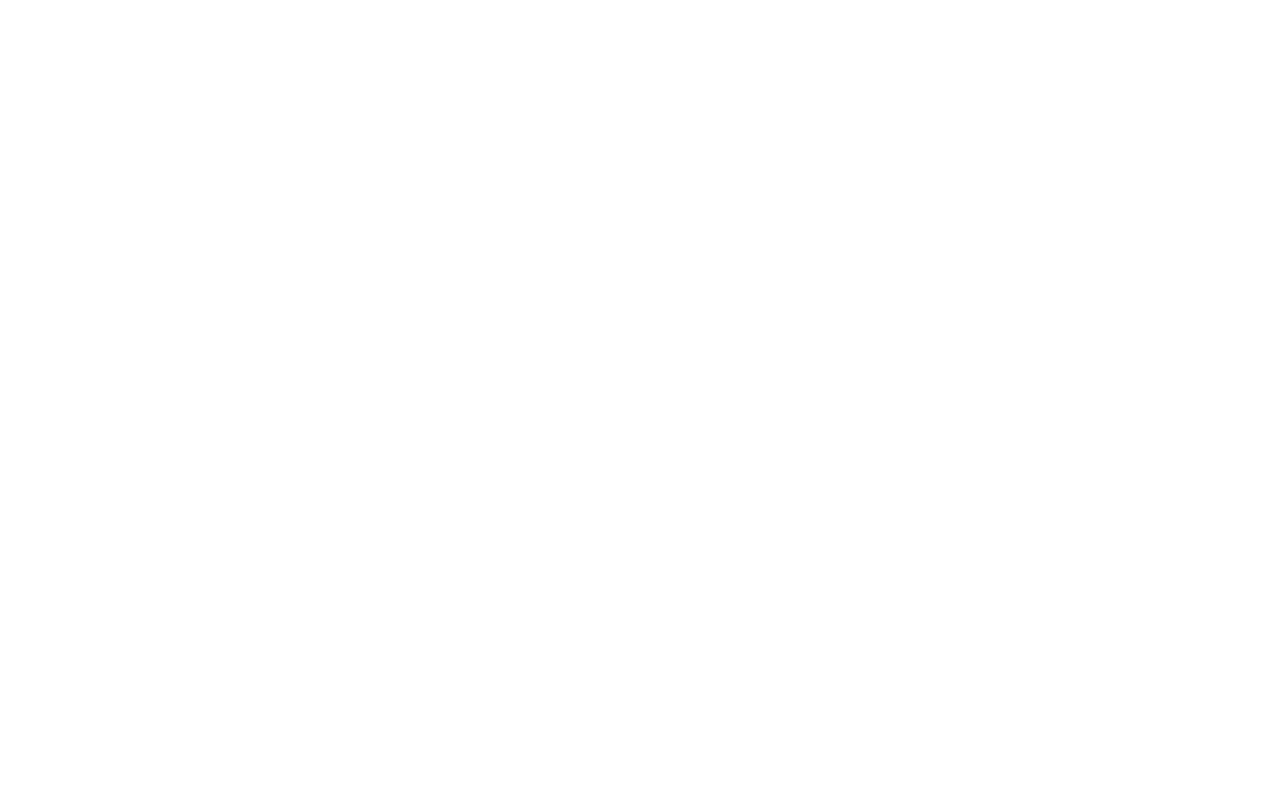
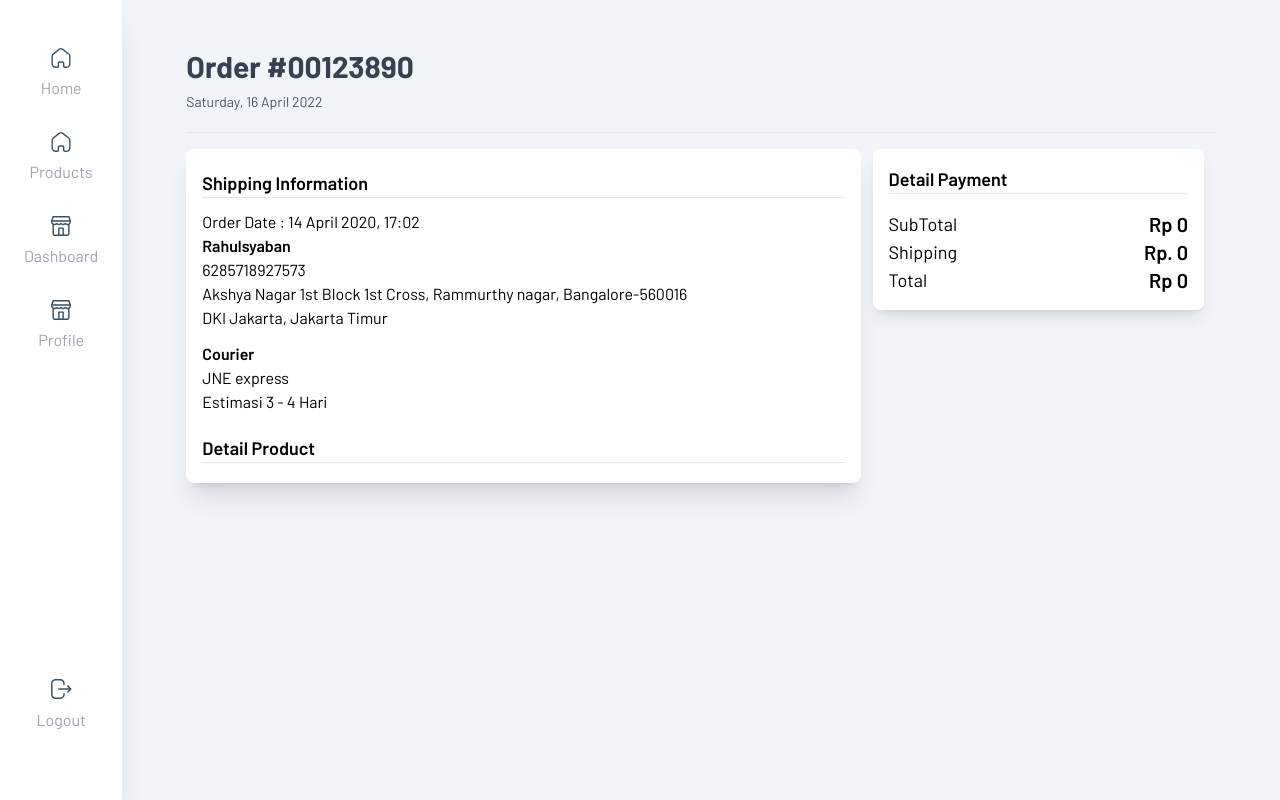
Before and after one commit to rahulsya/posmicro, a React (Create React App) app: page /detail-order in a window 1280 px wide. Before the commit this address had no page. Built offline with nearby package versions, Linux system fonts and the light colour scheme.

Commit message:
add pages detail order history

```diff
--- a/src/App.js
+++ b/src/App.js
@@ -1,6 +1,14 @@
 import { useEffect, useState } from "react";
 import { Routes, Route } from "react-router-dom";
-import { Home, Products, Dashboard, Profile, Login, Shipment } from "./pages";
+import {
+  Home,
+  Products,
+  Dashboard,
+  Profile,
+  Login,
+  Shipment,
+  DetailOrderHistory,
+} from "./pages";
 
 // redux anjay
 import { Provider } from "react-redux";
@@ -21,6 +29,7 @@
         <Route path="/dashboard" element={<Dashboard />} />
         <Route path="/profile" element={<Profile />} />
         <Route path="/shipment" element={<Shipment />} />
+        <Route path="/detail-order" element={<DetailOrderHistory />} />
       </Routes>
     </Provider>
   );
--- /dev/null
+++ b/src/pages/DetailOrderHistory/index.js
@@ -0,0 +1,98 @@
+import React from "react";
+import { Navbar, Header } from "../../components";
+
+import { useSelector } from "react-redux";
+
+import { formatNumber } from "../../utils/format-rupiah";
+import sumPrice from "../../utils/sum-price";
+
+function DetailOrderHistory() {
+  const product = useSelector((state) => state.cart);
+  return (
+    <>
+      <div className="flex flex-row min-h-screen bg-slate-100">
+        <Navbar />
+        <div className="w-full container mx-auto pt-12 px-3 lg:px-16">
+          <Header title="Order #00123890"></Header>
+          <div className="mt-4 flex flex-col md:flex-row">
+            <div className=" flex flex-col w-full px-4 py-5 rounded-lg shadow-xl bg-white">
+              <div className="">
+                <div className="text-lg font-semibold">
+                  Shipping Information
+                </div>
+                <hr />
+                <div className="pt-3">
+                  <div>Order Date : 14 April 2020, 17:02</div>
+                  <p className="font-semibold">Rahulsyaban</p>
+                  <p>6285718927573</p>
+                  <div>
+                    Akshya Nagar 1st Block 1st Cross, Rammurthy nagar,
+                    Bangalore-560016
+                  </div>
+                  <div>DKI Jakarta, Jakarta Timur</div>
+                  <div className="font-semibold pt-3">Courier</div>
+                  <div>JNE express</div>
+                  <div>Estimasi 3 - 4 Hari</div>
+                </div>
+              </div>
+              <div className="text-lg font-semibold mt-5">Detail Product</div>
+              <hr />
+              {product.map((item, index) => {
+                return (
+                  <div className="flex w-full justify-between flex-row py-3">
+                    <div className="flex flex-row">
+                      <img
+                        src={item.image}
+                        alt="dummy product"
+                        className="w-16 h-16 object-cover rounded-lg"
+                      />
+                      <div className="pl-3">
+                        <div>{item.name}</div>
+                        <div>
+                          {item.qty} x {`Rp. ${item.price}`}
+                        </div>
+                      </div>
+                    </div>
+                    <div className="justify-self-end">
+                      <div>Total Price</div>
+                      <div>{`Rp. ${item.qty * item.price}`}</div>
+                    </div>
+                  </div>
+                );
+              })}
+            </div>
+
+            <div className="w-full md:w-1/2 lg:mx-3">
+              <div className="bg-white shadow-lg px-4 py-4 rounded-lg">
+                <div className="text-lg font-semibold">Detail Payment</div>
+                <hr />
+                <div className="pt-4 text-lg">
+                  <div className="flex justify-between">
+                    <div className="text-md ">SubTotal</div>
+                    <div className="text-sm xl:text-xl font-semibold">
+                      {formatNumber(sumPrice(product))}
+                    </div>
+                  </div>
+                  <div className="flex justify-between">
+                    <div className="text-md ">Shipping</div>
+                    <div className="text-sm xl:text-xl font-semibold">
+                      Rp. 0
+                    </div>
+                  </div>
+                  <div className="flex justify-between">
+                    <div className="text-md ">Total</div>
+                    <div className="text-sm xl:text-xl font-semibold">
+                      {formatNumber(sumPrice(product))}
+                    </div>
+                  </div>
+                </div>
+              </div>
+            </div>
+          </div>
+        </div>
+      </div>
+    </>
+  );
+}
+
+export default DetailOrderHistory;
--- a/src/pages/index.js
+++ b/src/pages/index.js
@@ -6,4 +6,5 @@
 import Login from "./Login";
 import Shipment from "./Shipment";
 
+export { default as DetailOrderHistory } from "./DetailOrderHistory";
 export { Home, Products, EmptyPage, Dashboard, Profile, Login, Shipment };
```
Also changed, not shown: 1 other file (tests, documents, lock files or other folders).
